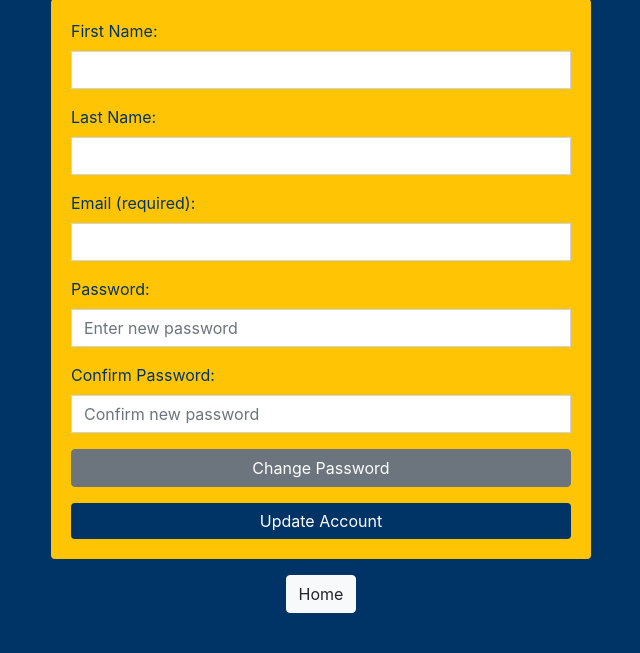
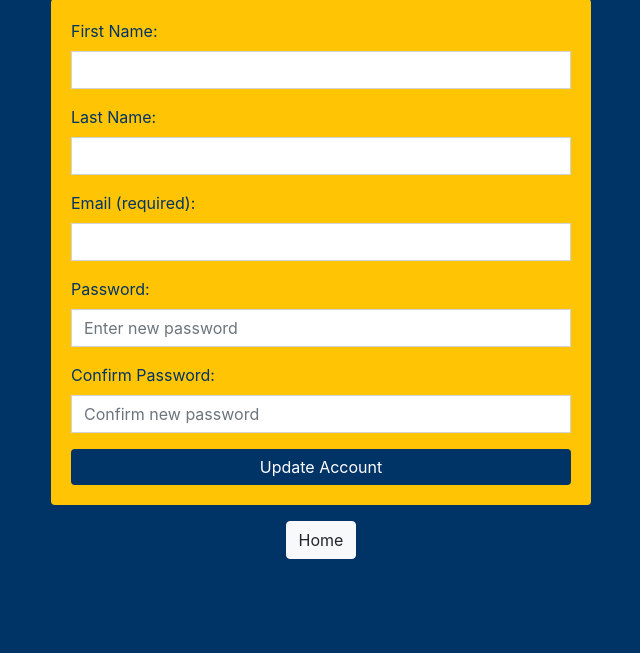
Before and after one commit to MiCavros/802-1-TA-Scheduler, a Django app: template templates/editAccount.html in a window 1280 px wide. Shown: the part 147-800 px from the top of the page, without its empty margins (319-959 px from the left). Run offline with Django 5.2, Linux system fonts and the light colour scheme; the template is opened without the code that fills it, so the values that code supplies are empty; some libraries are stand-ins or nearby versions.

Commit message:
edit account 'change password' button fixed

```diff
--- a/templates/editAccount.html
+++ b/templates/editAccount.html
@@ -68,7 +68,6 @@
                                 <label for="confirm_password">Confirm Password:</label>
                                 <input type="password" class="form-control" id="confirm_password" name="confirm_password" placeholder="Confirm new password">
                             </div>
-                            <button type="button" class="btn btn-secondary btn-block" data-toggle="modal" data-target="#updatePasswordModal">Change Password</button>
                             <button type="submit" class="btn btn-primary btn-block mt-3">Update Account</button>
                         </form>
                         {% if message %}
@@ -84,39 +83,6 @@
             </div>
         </div>
     </div>
-
-    <!-- Update Password Modal -->
-    <div class="modal fade" id="updatePasswordModal" tabindex="-1" aria-labelledby="updatePasswordModalLabel" aria-hidden="true">
-        <div class="modal-dialog">
-            <div class="modal-content">
-                <div class="modal-header">
-                    <h5 class="modal-title" id="updatePasswordModalLabel">Update Password</h5>
-                    <button type="button" class="close" data-dismiss="modal" aria-label="Close">
-                        <span aria-hidden="true">&times;</span>
-                    </button>
-                </div>
-                <div class="modal-body">
-                    <form action="/updatepassword/" method="post">
-                        {% csrf_token %}
-                        <div class="form-group">
-                            <label for="current_password">Current Password:</label>
-                            <input type="password" class="form-control" id="current_password" name="current_password" required>
-                        </div>
-                        <div class="form-group">
-                            <label for="new_password">New Password:</label>
-                            <input type="password" class="form-control" id="new_password" name="new_password" required>
-                        </div>
-                        <div class="form-group">
-                            <label for="confirm_new_password">Confirm New Password:</label>
-                            <input type="password" class="form-control" id="confirm_new_password" name="confirm_new_password" required>
-                        </div>
-                        <button type="submit" class="btn btn-primary btn-block">Update Password</button>
-                    </form>
-                </div>
-            </div>
-        </div>
-    </div>
-
     <script src="https://code.jquery.com/jquery-3.5.1.slim.min.js"></script>
     <script src="https://cdn.jsdelivr.net/npm/@popperjs/core@2.5.4/dist/umd/popper.min.js"></script>
     <script src="https://stackpath.bootstrapcdn.com/bootstrap/4.5.2/js/bootstrap.min.js"></script>
```
